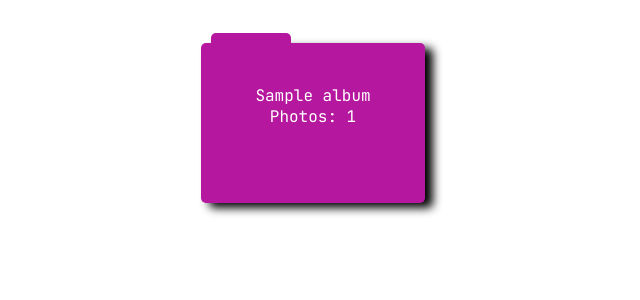
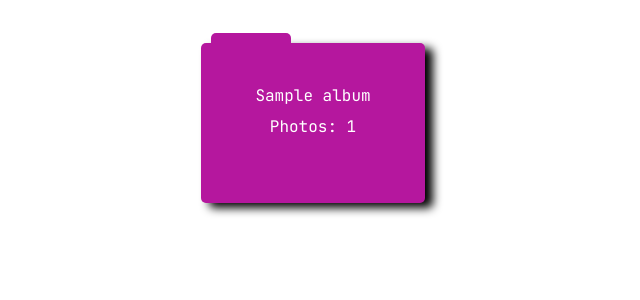
Before and after one commit to LostHopes/photo-album-practice, a Flask app: page /albums/ in a window 1280 px wide. Shown: the part 277-577 px from the top of the page, without its empty margins (327-967 px from the left). Run offline with Flask 3, Linux system fonts and the light colour scheme; a user stored in the database is signed in; tables that the repository leaves empty hold one stand-in row (values such as "Sample post"); some libraries are stand-ins or nearby versions.

Commit message:
fix: button position and add margin between text

```diff
--- a/src/app/static/css/photos.css
+++ b/src/app/static/css/photos.css
@@ -76,7 +76,6 @@
   box-shadow: 1px 1px 1px 1px black;
   transition: 0.3s all;
   cursor: pointer;
-  margin-top: 10px;
 }
 
 #remove-album:hover {
@@ -86,3 +85,7 @@
   visibility: visible;
   opacity: 1;
 }
+
+.album label div{
+  margin: 10px;
+}
```
